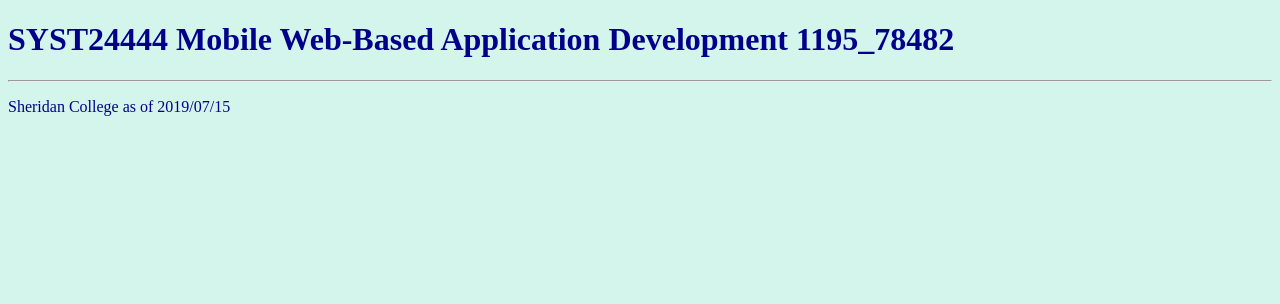
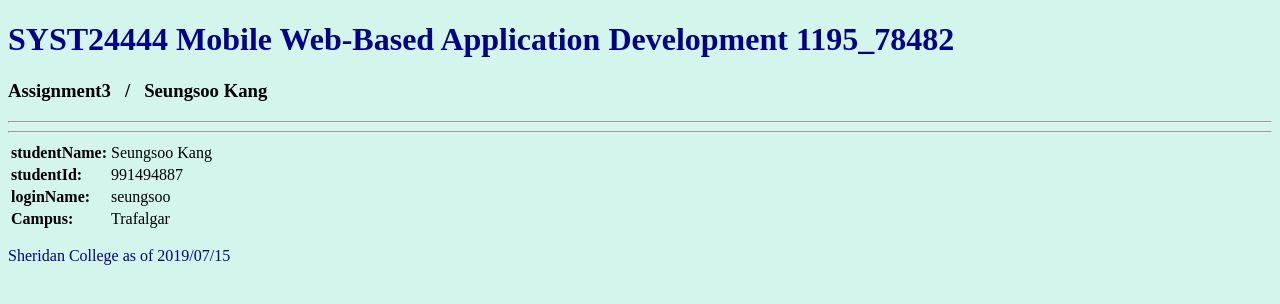
Before and after one commit to JohnSeungSoo/seungsooA3, an Angular app: page / in a window 1280 px wide. Shown: the top 304 px of the page. Built offline with nearby package versions, Linux system fonts and the light colour scheme.

Commit message:
Implement header, footer

```diff
--- a/src/app/footer/footer.component.css
+++ b/src/app/footer/footer.component.css
@@ -1,3 +1,7 @@
 p {
 	color: darkblue;
 }
+
+h4 {
+	margin: 0%;
+}
--- a/src/app/footer/footer.component.html
+++ b/src/app/footer/footer.component.html
@@ -1,2 +1,22 @@
 <hr>
+<div>
+	<table>
+		<tr>
+			<td><h4>studentName:</h4></td>
+			<td>{{currSeungsoo.studentName}}</td>
+		</tr>
+		<tr>
+			<td><h4>studentId:</h4></td>
+			<td>{{currSeungsoo.studentId}}</td>
+		</tr>
+		<tr>
+			<td><h4>loginName:</h4></td>
+			<td>{{currSeungsoo.loginName}}</td>
+		</tr>
+		<tr>
+			<td><h4>Campus:</h4></td>
+			<td>{{currSeungsoo.campus}}</td>
+		</tr>
+	</table>
+</div>
 <p>Sheridan College as of {{today}}</p>
--- a/src/app/footer/footer.component.ts
+++ b/src/app/footer/footer.component.ts
@@ -1,5 +1,6 @@
 import { Component, OnInit } from '@angular/core';
 import { formatDate } from '@angular/common';
+import { Seungsoo } from '../seungsoo';
 
 @Component({
   selector: 'app-footer',
@@ -10,12 +11,20 @@
 export class FooterComponent implements OnInit {
 
 	today: string ="";
+	currSeungsoo : Seungsoo;
 
   constructor() {
 	this.today = formatDate(new Date(), 'yyyy/MM/dd', 'en');
   }
 
   ngOnInit() {
+		this.currSeungsoo = {
+			studentId: 991494887,
+			studentName: "Seungsoo Kang",
+			loginName: "seungsoo",
+			campus: "Trafalgar",
+			assignmentTitle: "Assignment3"
+		};
   }
 
 }
--- a/src/app/header/header.component.html
+++ b/src/app/header/header.component.html
@@ -1 +1,3 @@
 <h1>SYST24444 Mobile Web-Based Application Development 1195_78482</h1>
+<h3>{{currSeungsoo.assignmentTitle}} &nbsp; / &nbsp; {{currSeungsoo.studentName}}</h3>
+<hr>
--- a/src/app/header/header.component.ts
+++ b/src/app/header/header.component.ts
@@ -1,4 +1,5 @@
 import { Component, OnInit } from '@angular/core';
+import { Seungsoo } from '../seungsoo';
 
 @Component({
   selector: 'app-header',
@@ -7,9 +8,18 @@
 })
 export class HeaderComponent implements OnInit {
 
+	currSeungsoo : Seungsoo;
+
   constructor() { }
 
   ngOnInit() {
-  }
+		  this.currSeungsoo = {
+			studentId: 991494887,
+			studentName: "Seungsoo Kang",
+			loginName: "seungsoo",
+			campus: "Trafalgar",
+			assignmentTitle: "Assignment3"
+		};
+	}
 
 }
```
Also changed, not shown: src/app/book.ts (added).
